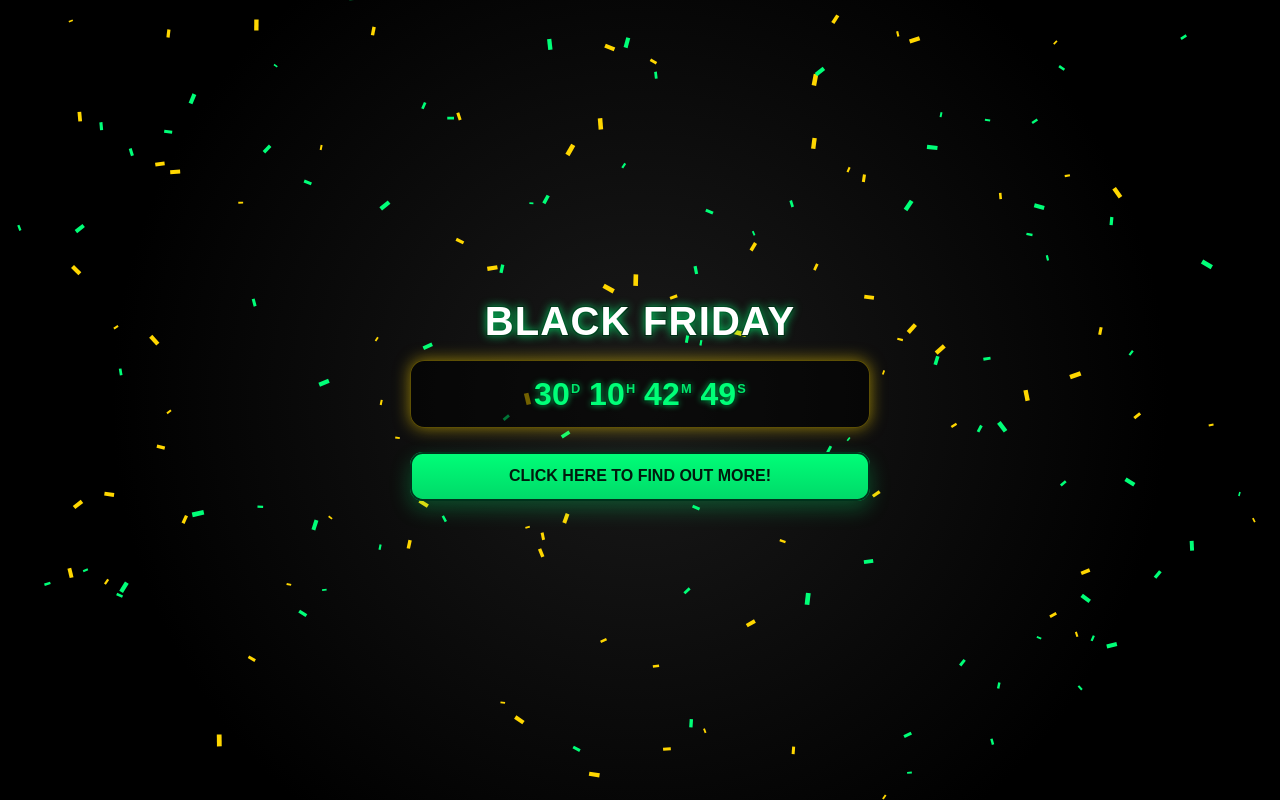
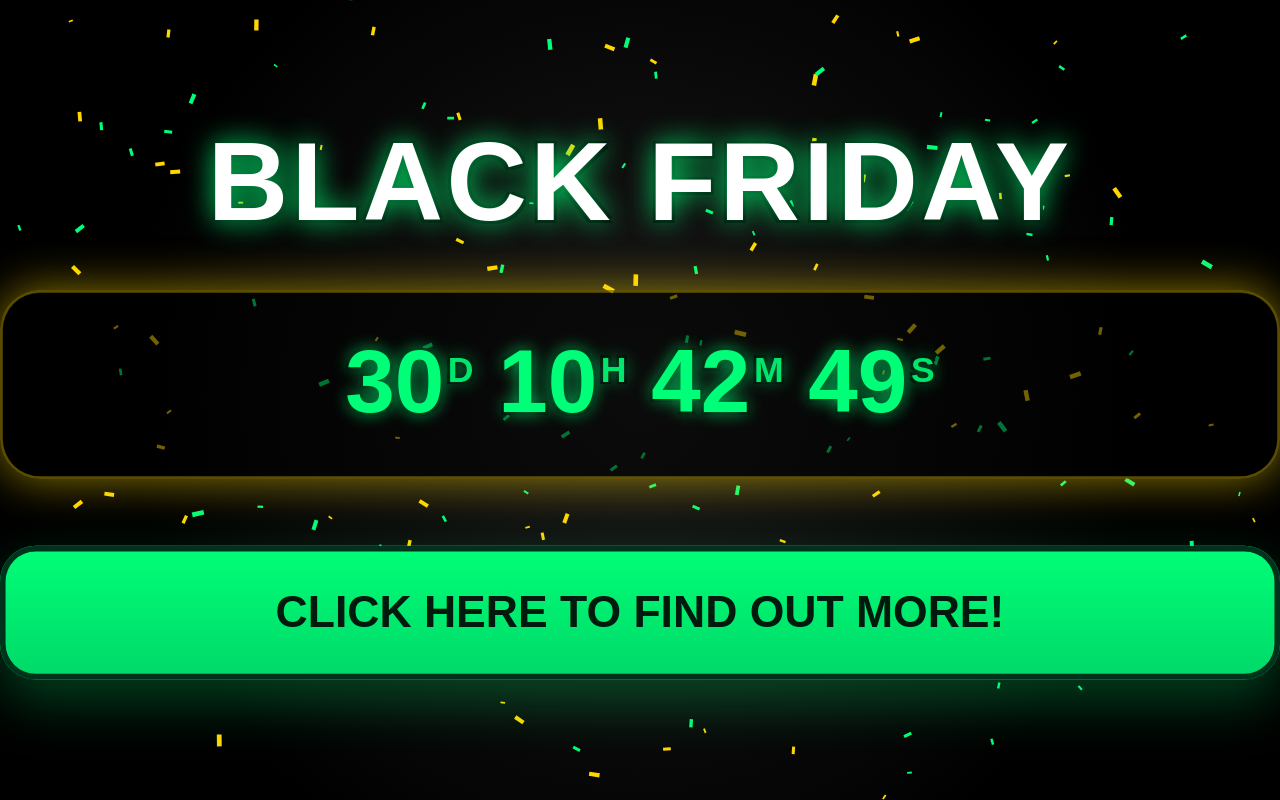
Before and after one commit to Arbeedark/BlackFriday, a plain HTML site: page index.html in a window 1280 px wide. Drawn offline with Linux system fonts and the light colour scheme.

Commit message:
Update index.html

```diff
--- a/index.html
+++ b/index.html
@@ -5,20 +5,20 @@
   <meta name="viewport" content="width=device-width, initial-scale=1.0"/>
   <title>Black Friday Countdown</title>
   <style>
-    /* -----------------------------------------------------------------------------
-       1) RESET + FULL-SCREEN BLACK/GRAPHITE RADIAL GRADIENT BACKGROUND
-       ----------------------------------------------------------------------------- */
+    /* -----------------------------------------------
+       1) GLOBAL RESET + BACKGROUND
+       ----------------------------------------------- */
     * { margin: 0; padding: 0; box-sizing: border-box; }
     html, body {
       width: 100%; height: 100%;
       background: radial-gradient(circle at center, #1a1a1a 0%, #000000 70%);
       font-family: Arial, sans-serif;
-      overflow: hidden; /* we will scale rather than scroll */
+      overflow: hidden;
     }
 
-    /* -----------------------------------------------------------------------------
-       2) WRAPPER that fills the iframe and flex-centers its content
-       ----------------------------------------------------------------------------- */
+    /* -----------------------------------------------
+       2) WRAPPER (flex-centred container)
+       ----------------------------------------------- */
     #wrapper {
       position: relative;
       width: 100%; height: 100%;
@@ -26,9 +26,9 @@
       overflow: hidden;
     }
 
-    /* -----------------------------------------------------------------------------
-       3) CONFETTI CANVAS (behind everything)
-       ----------------------------------------------------------------------------- */
+    /* -----------------------------------------------
+       3) CANVASES
+       ----------------------------------------------- */
     #confetti-canvas, #fireworks-canvas {
       position: absolute; top: 0; left: 0;
       width: 100%; height: 100%;
@@ -37,21 +37,26 @@
     #confetti-canvas { z-index: 0; }
     #fireworks-canvas { z-index: 1; display: none; }
 
-    /* -----------------------------------------------------------------------------
-       5) TIMER CONTAINER
-       ---------------------------------------------------------------------------- */
+    /* -----------------------------------------------
+       4) TIMER
+       ----------------------------------------------- */
     .timer {
-      position: relative; z-index: 2; text-align: center; background: transparent;
-      padding: 0; border-radius: 0; width: 460px; transform-origin: center center;
+      position: absolute;
+      top: 50%; left: 50%;
+      transform: translate(-50%, -50%) scale(1);
+      transform-origin: center center;
+      z-index: 2;
+      text-align: center;
+      background: transparent;
+      width: 460px;
     }
 
-    /* -----------------------------------------------------------------------------
-       5a) HEADER
-       ---------------------------------------------------------------------------- */
     .timer h1 {
-      color: #FFFFFF; font-weight: 900; text-transform: uppercase;
-      font-size: 2.5rem; margin-bottom: 1rem;
-      /* neon-green glow with crisp outline */
+      color: #FFFFFF;
+      font-weight: 900;
+      text-transform: uppercase;
+      font-size: 2.5rem;
+      margin-bottom: 1rem;
       text-shadow:
         0 0 10px rgba(0, 255, 120, 0.9),
         -1px -1px 0 #000, 1px -1px 0 #000,
@@ -59,18 +64,16 @@
       letter-spacing: 0.03em;
     }
 
-    /* -----------------------------------------------------------------------------
-       5b) COUNTDOWN PANEL
-       ---------------------------------------------------------------------------- */
     .countdown-panel {
       background: rgba(0, 0, 0, 0.55);
       padding: 0.9rem 1.25rem;
       border-radius: 0.9rem;
       box-shadow: 0 0 16px rgba(255, 215, 0, 0.55);
       margin: 0 auto 1.5rem auto;
-      width: 100%; text-align: center;
+      width: 100%;
       border: 1px solid rgba(255, 215, 0, 0.35);
     }
+
     #countdown {
       color: #eafff5;
       text-shadow:
@@ -79,31 +82,44 @@
         -1px  1px 0 #000, 1px  1px 0 #000;
       font-weight: 800;
       font-size: 2rem;
-      user-select: none; white-space: nowrap;
+      user-select: none;
+      white-space: nowrap;
     }
     #countdown span { color: #00ff78; }
     .count-unit {
-      display: inline-block; font-size: 0.4em; vertical-align: super;
-      margin-left: 0.1em; text-transform: uppercase; opacity: 0.9; color: #FFD700;
+      display: inline-block;
+      font-size: 0.4em;
+      vertical-align: super;
+      margin-left: 0.1em;
+      text-transform: uppercase;
+      opacity: 0.9;
+      color: #FFD700;
     }
 
-    /* -----------------------------------------------------------------------------
-       5c) BUTTON
-       ---------------------------------------------------------------------------- */
     .info-button {
       display: block;
       background: linear-gradient(180deg, #00ff78, #00d868);
       color: #001a0d;
-      border: none; padding: 0.95em 2em;
-      font-size: 1rem; font-weight: 900;
-      border-radius: 0.8em; text-transform: uppercase; text-decoration: none; cursor: pointer;
-      box-shadow: 0 8px 20px rgba(0, 255, 120, 0.25), inset 0 0 0 2px #00331c;
-      transition: transform 0.1s ease-in-out, box-shadow 0.2s ease-in-out, filter 0.2s ease-in-out;
-      width: 100%; text-align: center;
+      border: none;
+      padding: 0.95em 2em;
+      font-size: 1rem;
+      font-weight: 900;
+      border-radius: 0.8em;
+      text-transform: uppercase;
+      text-decoration: none;
+      cursor: pointer;
+      box-shadow: 0 8px 20px rgba(0, 255, 120, 0.25),
+                  inset 0 0 0 2px #00331c;
+      transition: transform 0.1s ease-in-out,
+                  box-shadow 0.2s ease-in-out,
+                  filter 0.2s ease-in-out;
+      width: 100%;
+      text-align: center;
     }
     .info-button:hover {
       transform: scale(1.05);
-      box-shadow: 0 10px 26px rgba(0, 255, 120, 0.35), inset 0 0 0 2px #00331c;
+      box-shadow: 0 10px 26px rgba(0, 255, 120, 0.35),
+                  inset 0 0 0 2px #00331c;
       filter: brightness(1.02);
     }
   </style>
@@ -111,19 +127,14 @@
 
 <body>
   <div id="wrapper">
-    <!-- 3) Canvas for falling confetti -->
     <canvas id="confetti-canvas"></canvas>
-    <!-- 4) Canvas for fireworks (hidden until countdown ends) -->
     <canvas id="fireworks-canvas"></canvas>
 
-    <!-- 5) .timer: holds header, countdown, and button -->
     <div class="timer" id="timer">
       <h1 id="main-header">Black Friday</h1>
-
       <div class="countdown-panel" id="countdown-panel">
         <div id="countdown">Loading…</div>
       </div>
-
       <a href="https://www.thehbhub.com/"
          class="info-button"
          target="_blank"
@@ -135,22 +146,19 @@
 
   <script>
     /********************************************
-     * 1) COUNTDOWN LOGIC (ends with celebration)
+     * 1) COUNTDOWN LOGIC
      ********************************************/
     document.addEventListener('DOMContentLoaded', () => {
-      // Countdown to midnight at the start of Fri 28 Nov 2025 (local time)
       const targetDate = new Date('2025-11-28T00:00:00');
       const cd = document.getElementById('countdown');
       const countdownPanel = document.getElementById('countdown-panel');
       const header = document.getElementById('main-header');
       const fireworksCanvas = document.getElementById('fireworks-canvas');
-
       let countdownInterval, fireworksStarted = false;
 
       function updateCountdown() {
         const now  = new Date();
         const diff = targetDate - now;
-
         if (diff <= 0) {
           clearInterval(countdownInterval);
           startCelebration();
@@ -184,7 +192,7 @@
     });
 
     /********************************************
-     * 2) AUTO-SCALING & CENTERING LOGIC
+     * 2) TRUE CENTERING & PROPORTIONAL SCALING
      ********************************************/
     (function() {
       const wrapper = document.getElementById('wrapper');
@@ -193,16 +201,11 @@
       function rescale() {
         const availW = wrapper.clientWidth;
         const availH = wrapper.clientHeight;
-
-        timerEl.style.transform = 'scale(1)';
+        timerEl.style.transform = 'translate(-50%, -50%) scale(1)';
         const baseW = timerEl.offsetWidth;
         const baseH = timerEl.offsetHeight;
-
-        const scaleX = availW / baseW;
-        const scaleY = availH / baseH;
-        const scale  = Math.min(scaleX, scaleY, 1);
-
-        timerEl.style.transform = `scale(${scale})`;
+        const scale = Math.min(availW / baseW, availH / baseH);
+        timerEl.style.transform = `translate(-50%, -50%) scale(${scale})`;
       }
 
       window.addEventListener('DOMContentLoaded', rescale);
@@ -210,14 +213,14 @@
     })();
 
     /********************************************
-     * 3) FALLING CONFETTI LOGIC (neon green + gold)
+     * 3) CONFETTI
      ********************************************/
     (function() {
       const canvas = document.getElementById('confetti-canvas');
       const ctx = canvas.getContext('2d');
       let W, H;
       const particles = [];
-      const colors = ['#00ff78', '#FFD700']; // neon green & gold
+      const colors = ['#00ff78', '#FFD700'];
 
       function resizeCanvas() {
         W = canvas.width  = canvas.offsetWidth;
@@ -263,7 +266,7 @@
     })();
 
     /********************************************
-     * 4) FIREWORKS LOGIC (green/gold bursts)
+     * 4) FIREWORKS
      ********************************************/
     function initFireworks() {
       const canvas = document.getElementById('fireworks-canvas');
@@ -284,9 +287,9 @@
         for (let i = 0; i < count; i++) {
           const angle = Math.random() * Math.PI * 2;
           const speed = Math.random() * 2.2 + 1.2;
-          const goldOrGreen = Math.random() < 0.5
-            ? 'hsl(145, 100%, 55%)'   // neon green
-            : 'hsl(50, 100%, 60%)';   // gold
+          const color = Math.random() < 0.5
+            ? 'hsl(145, 100%, 55%)'
+            : 'hsl(50, 100%, 60%)';
           particles.push({
             x, y,
             vx: Math.cos(angle) * speed,
@@ -294,7 +297,7 @@
             alpha: 1,
             radius: 2 + Math.random() * 2,
             decay: 0.015 + Math.random() * 0.02,
-            color: goldOrGreen
+            color
           });
         }
         fireworks.push(particles);
@@ -320,9 +323,7 @@
             const p = particles[j];
             p.x += p.vx; p.y += p.vy; p.vy += 0.02;
             p.alpha -= p.decay;
-
             if (p.alpha <= 0) { particles.splice(j, 1); continue; }
-
             ctx.globalAlpha = p.alpha;
             ctx.beginPath();
             ctx.arc(p.x, p.y, p.radius, 0, Math.PI * 2);
```
